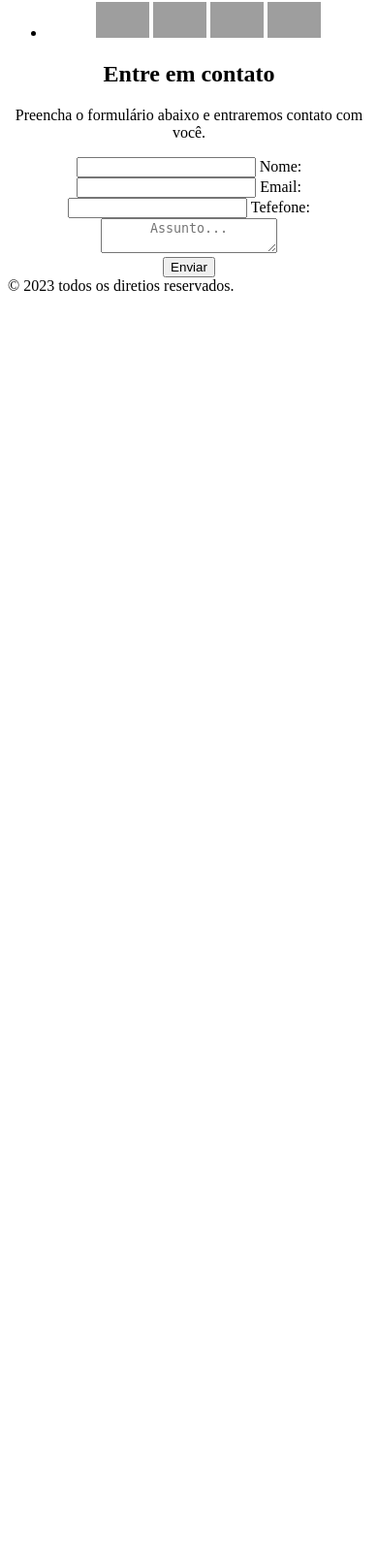
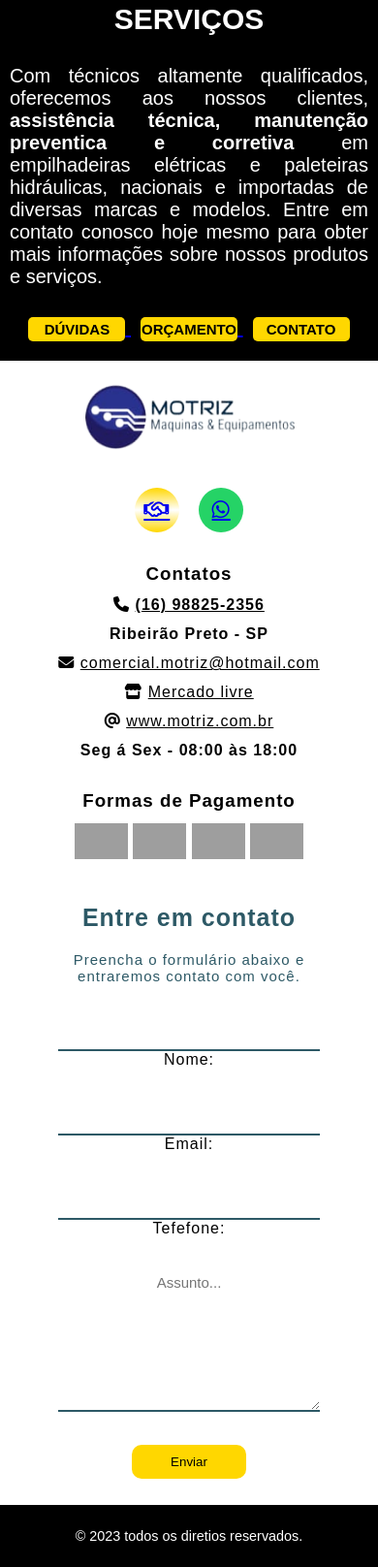
Before and after one commit to Jonatas-coding/EMPILOGIS, a PHP site: page /index.html in a window 390 px wide. Shown: the part 2894-4510 px from the top of the page at 97% size. Before the commit the page ends 3194 px from the top, so only its background shows below. Run offline with PHP 8.4, Linux system fonts and the light colour scheme; grey boxes are pictures that could not be loaded.

Commit message:
Update style.css

```diff
--- a/style.css
+++ b/style.css
@@ -1,257 +1,345 @@
-<!DOCTYPE html>
-<html lang="pt.br">
-<head>
-    <meta charset="UTF-8">
-    <meta name="viewport" content="width=device-width, initial-scale=1.0">
-    <link rel="shortcut icon" href="img/ico.ico" type="image/x-icon">
-    <link rel="stylesheet" href="style.css">
-    <link rel="stylesheet" href="https://cdnjs.cloudflare.com/ajax/libs/font-awesome/6.4.2/css/all.min.css"
-    integrity="sha512-z3gLpd7yknf1YoNbCzqRKc4qyor8gaKU1qmn+CShxbuBusANI9QpRohGBreCFkKxLhei6S9CQXFEbbKuqLg0DA==" crossorigin="anonymous" referrerpolicy="no-referrer" />
-    <link rel="stylesheet" href="@media.css">
-    <title>Motriz</title>
-</head>
-<body>
+* {
+    margin: 0;
+    padding: 0;
+    box-sizing: border-box;
+    font-family: 'Akzidenz-Grotesk', sans-serif;
+}
 
-    <header id="header">
-        <div class="container">
+html {
+    height: 100%;
+    background-color: #000000;
+    scroll-behavior: smooth;
+    scroll-padding-top: 400px;
+}
 
-             <div class="header-menu">
+.flex {
+    display: flex;
+}
 
-                 <img src="img/logo1.png" class="logo" alt="logo">
-
-                     <ul id="nav-menu">
-                         <li><a href="#motriz">EMPRESA</a></li>
-                         <li><a href="#peças">PEÇAS</a></li>
-                         <li><a href="#serviços">SERVIÇOS</a></li>
-                         <li><a href="#contatos">CONTATOS</a></li>
-                     </ul>
-
-                <div class="hamburguer">
-                    <span class="bar"></span>
-                    <span class="bar"></span>
-                    <span class="bar"></span>
-                  </div>
+.header, .header-menu li:hover {
+    box-shadow: 0px 0px 8px #000000;
+    transform: scale(1.05);
+    transition: .2s;
+}
 
 
-             </div><!--header-menu-->
+.topo-do-site .btn-contato button:hover {
+    box-shadow: 0px 0px 8px #ffd700;
+    transform: scale(1.05);
+}
 
-        </div><!--container-->
-     </header><!--header-->
+.container {
+    max-width: 1280px;
+    margin: auto;
+}
 
-    <section class="banner">
-        <h1><span>Seja bem vindo!</span>Obrigado por escolher a Motriz Máquinas & Equipamentos</h1>
-    </section><!--banner-->
+.header-menu {
+    display: flex;
+    align-items: center;
+    justify-content: space-between;
+}
+
+header {
+    width: 100%;
+    padding: 30px 0px;
+    position: fixed;
+    top: 0;
+    left: 0;
+    transition: .5s;
+    background: #ffffff;
+}
 
 
+header.rolagem {
+    background: #ffffff;
+    background-position: center;
+    background-repeat: no-repeat;
+    background-size: cover;
+    padding: 50px 0px;
+}
 
-    <main>
-        <section class="topo-do-site">
-            <div class="interface">
-                <div class="flex">
+.logo {
+    width: 247px;
+    height: 87px;
+}
 
-                    <div class="img-coluna">
-                        <img src="img/coluna 1.png" alt="coluna" class="coluna" loading="lazy">
-                        <img src="img/Empi e Pale.png" alt="empilhadeira-elétrica" class="img-site1" loading="lazy">
-                    </div><!--img-topo-site-->
-
-                    <div class="txt-topo-site">
-                        <h2 id="motriz">EMPRESA</h2>
-
-                        <P>
-                            A Motriz, Maquinas & Equipamentos é uma empresa que vem atuando no mercado de
-                            fornecimento de peças e serviços para empilhadeiras elétricas e paleteiras hidráulicas,
-                            oferecendo aos seus clientes peças de qualidade e mão de obra especializada com
-                            experiência há mais de 20 anos no mercado.
-                        </P>
-
-                    </div><!--txt-topo-site-->
-
-                </div><!--flex-->
-            </div><!--interface-->
-        </section><!--topo-do-site-->
+.logo-footer {
+    width: 227px;
+    height: 77px;
+}
 
 
-        <section class="topo-do-site">
-            <div class="interface">
-                <div class="flex">
+header ul {
+    list-style-type: none;
+}
 
-                    <div class="img-coluna">
-                        <img src="img/coluna 2.png" alt="coluna" class="coluna" loading="lazy">
-                        <img src="img/Peças-1.jpg" alt="empilhadeira-elétrica" class="img-site2" loading="lazy">
-                    </div><!--img-topo-site-->
+header ul li {
+    display: inline-block;
+    margin: 0 50px;
+}
 
-                    <div class="txt-topo-site">
-                        <h2 id="peças">PEÇAS</h2>
-
-                        <P>
-                            Fornecemos peças, para empilhadeiras elétricas e paleteiras hidráulicas, nacionais e
-                            importadas de diversas marcas e modelos, para todo território nacional.
-                            Entre em contato conosco hoje mesmo para obter mais informações sobre nossos produtos e serviços.
-                        </P>
-
-                        <div class="btn-contato">
-                            <a href="#">
-                                <button> <b>DÚVIDAS</b> </button>
-                            </a>
-                            <a href="#">
-                                <button> <b>ORÇAMENTO</b> </button>
-                            </a>
-                            <a href="#">
-                                <button> <b>CONTATO</b> </button>
-                            </a>
-                        </div>
-                    </div><!--txt-topo-site-->
-
-                </div><!--flex-->
-            </div><!--interface-->
-        </section><!--topo-do-site-->
+header ul li a {
+    color: #000000;
+    background-color: #ffd700;
+    text-decoration: none;
+    font-size: 15px;
+    padding: 10px 20px;
+    border-radius: 5px;
+    font-weight: bold;
+}
 
 
-        <section class="topo-do-site">
-            <div class="interface">
-                <div class="flex">
+.banner {
+    background-image: url(img/fundo2.png);
+    background-size: cover;
+    max-width: 100%;
+    background-position: center;
+    background-repeat: no-repeat;
+    height: 1080px;
+    display: flex;
+    align-items: center;
+    justify-content: center;
+}
 
-                    <div class="img-coluna">
-                        <img src="img/coluna 3.png" alt="coluna" class="coluna" loading="lazy">
-                        <img src="img/manutenção.jpg" alt="empilhadeira-elétrica" class="img-site3" loading="lazy">
-                    </div><!--img-topo-site-->
+.banner h1 {
+    font-size: 35px;
+    color: #000000;
+    font-weight: bold;
+}
 
-                    <div class="txt-topo-site">
-                        <h2 id="serviços">SERVIÇOS</h2>
+.banner h1 span {
+    color: 	#ffd700;
+    font-size: 50px;
+    display: block;
+    font-weight: bold;
+}
 
-                        <P>
-                            Com técnicos altamente qualificados, oferecemos aos nossos clientes, <b>assistência técnica,</b>
-                            <b>manutenção preventica e corretiva</b> em empilhadeiras elétricas e paleteiras hidráulicas,
-                            nacionais e importadas de diversas marcas e modelos.
-                            Entre em contato conosco hoje mesmo para obter mais informações sobre nossos produtos e serviços.
-                        </P>
+/* style body da página*/
 
-                        <div class="btn-contato">
-                            <a href="#">
-                                <button> <b>DÚVIDAS</b> </button>
-                            </a>
-                            <a href="#">
-                                <button> <b>ORÇAMENTO</b> </button>
-                            </a>
-                            <a href="#">
-                                <button> <b>CONTATO</b> </button>
-                            </a>
-                        </div>
-                    </div><!--txt-topo-site-->
+.coluna {
+    padding: 20px 10px;
+    object-fit: cover;
+    width: 530px;
+    height: 75px;
+}
 
-                </div><!--flex-->
-            </div><!--interface-->
-        </section><!--topo-do-site-->
+.img-coluna {
+    text-align: center;
+}
+
+.img-site1, .img-site3, .img-site2 {
+    object-fit: contain;
+    width: 600px;
+    height: 500px;
+}
+
+section.topo-do-site {
+    padding: 20px 10px;
+}
+
+section.topo-do-site .flex {
+    align-items: center;
+    justify-content: center;
+    gap: 500px;
+}
 
 
-    </main>
+.topo-do-site .txt-topo-site h2 {
+    color: #ffffff;
+}
+
+.topo-do-site .txt-topo-site p {
+    color: #ffffff;
+    margin: 40px 0px;
+    font-size: 20px;
+    text-align: justify;
+}
+
+.txt-topo-site {
+    padding: 0px 100px;
+}
 
 
-<footer id="footer-content">
-    <div>
+.topo-do-site .btn-contato button {
+    width: 160px;
+    height: 30px;
+    border: 0;
+    border-radius: 5px;
+    background-color: #ffd700;
+    color: #000000;
+    cursor: pointer;
+    transition: .2s;
+    font-size: 15px;
+}
 
-        <div id="footer-contatos">
-            <img src="img/logo1.png" alt="logo" class="logo-footer">
-
-            <div id="footer-social">
-                <a href="https://www.mercadolivre.com.br/" class="footer-link" id="m-livre" target="_blank">
-                    <i class="fa-regular fa-handshake"></i>
-                </a>
+.btn-contato a {
+    margin: 10px;
+}
 
 
-                <a href="#" class="footer-link" id="whatsapp" target="_blank">
-                    <i class="fa-brands fa-whatsapp"></i>
-                </a>
-            </div><!--footer-social-->
-        </div><!--footer-contatos-->
+/* footer da página*/
 
-    </div>
+footer {
+    letter-spacing: 1px;
+    width: 100%;
+    color: #000000;
+}
 
-    <ul class="footer-list">
+#footer-link {
+    text-decoration: none;
+}
 
-        <li>
-            <h3 id="contatos">Contatos</h3>
-        </li>
+#footer-content {
+    align-items: center;
+    background: #ffffff;
+    display: grid;
+    grid-template-columns: repeat(4, 1fr);
+    padding: 20px 50px;
+}
 
-        <li>
-            <i class="fa-sharp fa-solid fa-phone"></i>
-            <a href="tel:+551699379-0658" class="footer-link" target="_blank"> <b>(16) 98825-2356</b></a>
-        </li>
-
-        <h4>Ribeirão Preto - SP</h4>
-
-        <li>
-            <i class="fa-solid fa-envelope"></i>
-            <a href="https://outlook.live.com/mail/" class="footer-link" target="_blank">comercial.motriz@hotmail.com</a>
-        </li>
-        <li>
-            <i class="fa-solid fa-store"></i>
-            <a href="https://www.mercadolivre.com.br/" class="footer-link" target="_blank">Mercado livre</a>
-        </li>
-        <li>
-            <i class="fa-solid fa-at"></i>
-            <a href="#" class="footer-link" target="_blank">www.motriz.com.br</a>
-        </li>
-
-        <h4>Seg á Sex - 08:00 às 18:00</h4>
-
-    </ul>
-
-    <ul class="footer-list">
-
-        <li>
-            <h3>Formas de Pagamento</h3>
-        </li>
-        <li>
-            <div class="Pay">
-                <img class="Visa" width="55px" height="37px" src="https://cdn.triviapw.com.br/wp-content/uploads/2020/09/visa-icon.png.webp" loading="lazy">
-                <img class="Master" width="55px" height="37px" src="https://cdn.triviapw.com.br/wp-content/uploads/2020/09/credito-mastercard-icon.png.webp" loading="lazy">
-                <img class="Picpay" width="55px" height="37px" src="https://cdn.triviapw.com.br/wp-content/uploads/2020/09/boleto.png" loading="lazy">
-                <img class="Pix" width="55px" height="37px" src="https://cdn.triviapw.com.br/wp-content/uploads/2021/02/pix.png.webp" loading="lazy">
-              </div>
-        </li>
-
-    </ul>
-
-   <section class="form-container">
-        <div class="container">
-
-            <form method="post" action="index.php">
-                <h2>Entre em contato</h2>
-                <p>Preencha o formulário abaixo e entraremos contato com você.</p>
-
-                <div class="input-single">
-                    <input type="text" name="nome" id="nome-box" class="input" autocomplete="off" required>
-                    <label for="nome">Nome:</label>
-                </div>
-
-                <div class="input-single">
-                    <input type="email" name="email" id="telefone-box" class="input" autocomplete="off" required>
-                    <label for="email">Email:</label>
-                </div>
-
-                <div class="input-single">
-                    <input type="tel" name="telefone" id="telefone-box" class="input" autocomplete="off" required>
-                    <label for="telefone">Tefefone:</label>
-                </div>
-
-                <div class="input-single">
-                    <textarea name="mensagem" placeholder="Assunto..."></textarea>
-                </div>
-
-                <div class="btn"><input type="submit" value="Enviar"></div>
-            </form>
-
-        </div>
-   </section>
-</footer>
+#footer-contatos h1 {
+    margin-bottom: 0.75rem;
+}
 
 
-<div id="footer-direitos">
-    &#169
-    2023 todos os diretios reservados.
-</div>
+#footer-social {
+    display: flex;
+    gap: 20px;
+    margin-top: 30px;
+}
 
-<script src="script.js"></script>
-</body>
-</html>
+#footer-social .footer-link {
+    display: flex;
+    align-items: center;
+    justify-content: center;
+    height: 2.9rem;
+    width: 2.9rem;
+    border-radius: 50%;
+    transition: all 0.4s;
+}
+
+#footer-social .footer-link i {
+    font-size: 1.30rem;
+}
+
+#footer-social .footer-link:hover {
+    opacity: 0.8;
+}
+
+#m-livre {
+    background: linear-gradient(#ffd700, #ffffff, #ffd700);
+}
+
+#whatsapp {
+    background: #25d366;
+}
+
+.footer-list {
+    display: flex;
+    flex-direction: column;
+    gap: 0.75rem;
+    list-style: none;
+}
+
+.footer-list .footer-link {
+    color: #000000;
+    transition: all 0.4s;
+}
+
+.footer-list .footer-link:hover {
+    color: #ffd700;
+}
+
+#footer-direitos {
+    display: flex;
+    background: #000;
+    justify-content: center;
+    color: #ffffff;
+    font-size: 0.9rem;
+    padding: 1.5rem;
+    font-weight: 100;
+}
+
+.form-container {
+    padding: 0px 0px  210px  0px;
+}
+
+/*Form do site*/
+
+.container {
+    max-width: 1280;
+    margin: 0 auto;
+}
+
+form {
+    background: #ffffff;
+    max-width: 450px;
+    height: 400px;
+    padding: 10px 10px;
+    border-radius: 20px;
+}
+
+form h2 {
+    text-align: center;
+    font-size: 25px;
+    color:  #2d5966;
+}
+
+form p {
+    font-size: 15px;
+    text-align: center;
+    margin: 20px 0;
+    color:  #2d5966;
+}
+
+textarea {
+    font-size: 15px;
+    padding: 8px 0px;
+    height: 150px;
+    border: 0px;
+    width: 100%;
+    border-bottom: 2px  solid  #2d5966;
+  }
+
+.input-single {
+    position: static;
+    margin: 30px 0;
+}
+
+.input-single label {
+    position: static;
+    left: 0;
+    bottom: 5px;
+    transition: all 0.2s;
+    cursor: text;
+}
+
+.input {
+    width: 100%;
+    border: 0;
+    border-bottom: 2px solid  #2d5966;
+    padding: 8px 0px;
+    font-size: 18px;
+    outline: none;
+}
+
+form .input-single .input:focus ~ label,
+form .input-single .input:valid ~ label {
+    transform: translateY(-24px);
+    font-size: 12px;
+    color: #2d5966;
+}
+
+.btn {
+    width: 100%;
+    text-align: center;
+}
+
+form input[type=submit]{
+    padding: 10px 40px;
+    border: 0;
+    border-radius: 10px;
+    background: #ffd700;
+    color: #000000;
+    cursor: pointer;
+}
```
